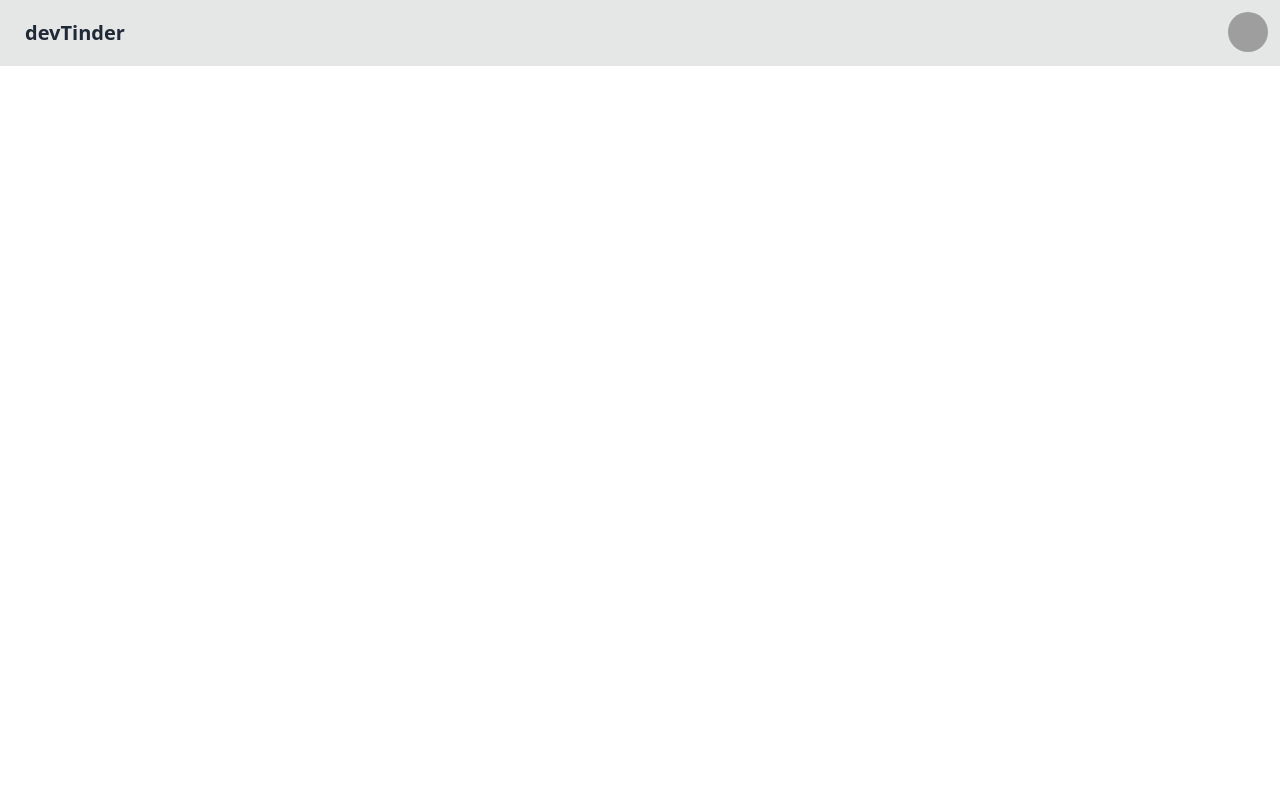
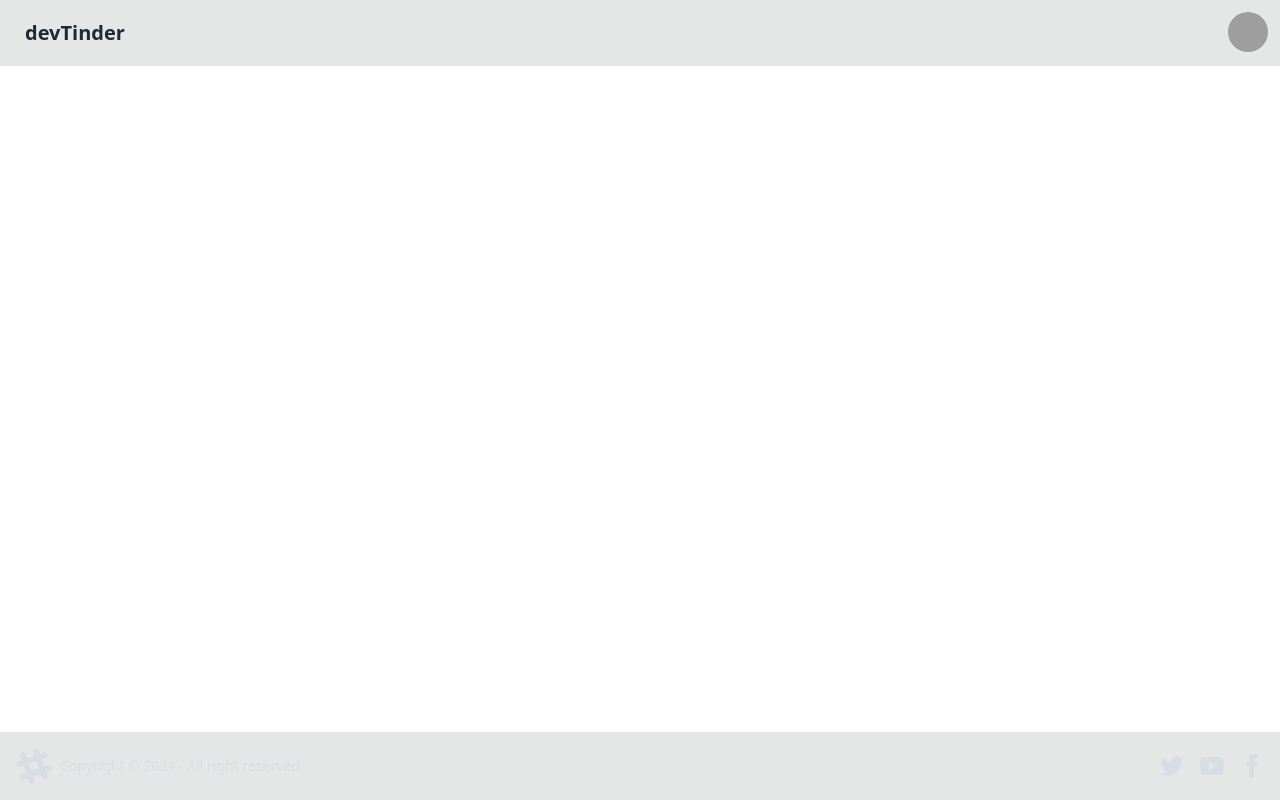
Before and after one commit to ankitTiwari2002/devTinder-frontend, a React (Vite) app: page / in a window 1280 px wide. Built offline with nearby package versions, Linux system fonts and the light colour scheme; grey boxes are pictures that could not be loaded.

Commit message:
created route and basic setup of project

```diff
--- a/package.json
+++ b/package.json
@@ -11,7 +11,8 @@
   },
   "dependencies": {
     "react": "^18.3.1",
-    "react-dom": "^18.3.1"
+    "react-dom": "^18.3.1",
+    "react-router-dom": "^7.1.1"
   },
   "devDependencies": {
     "@eslint/js": "^9.17.0",
--- a/src/App.jsx
+++ b/src/App.jsx
@@ -1,38 +1,19 @@
+import { BrowserRouter, Route, Routes } from "react-router-dom"
+import Body from "./Body"
+import Login from "./Login"
+import Profile from "./Profile"
 
 function App() {
   return (
     <>
-      <div>
-      <div className="navbar bg-base-300">
-  <div className="flex-1">
-    <a className="btn btn-ghost text-xl">devTinder</a>
-  </div>
-  <div className="flex-none gap-2">
-
-    <div className="dropdown dropdown-end">
-      <div tabIndex={0} role="button" className="btn btn-ghost btn-circle avatar">
-        <div className="w-10 rounded-full">
-          <img
-            alt="Tailwind CSS Navbar component"
-            src="https://img.daisyui.com/images/stock/photo-1534528741775-53994a69daeb.webp" />
-        </div>
-      </div>
-      <ul
-        tabIndex={0}
-        className="menu menu-sm dropdown-content bg-base-100 rounded-box z-[1] mt-3 w-52 p-2 shadow">
-        <li>
-          <a className="justify-between">
-            Profile
-            <span className="badge">New</span>
-          </a>
-        </li>
-        <li><a>Settings</a></li>
-        <li><a>Logout</a></li>
-      </ul>
-    </div>
-  </div>
-</div>
-      </div>
+    <BrowserRouter>
+      <Routes>
+          <Route path="/" element={<Body/>}>
+            <Route path="/login" element={<Login/>}/>
+            <Route path="/profile" element={<Profile/>}/>
+          </Route>
+      </Routes>
+    </BrowserRouter>
     </>
   )
 }
--- /dev/null
+++ b/src/Body.jsx
@@ -0,0 +1,15 @@
+import { Outlet } from "react-router-dom"
+import NavBar from "./NavBar"
+import Footer from "./Footer"
+
+const Body = () => {
+  return (
+    <div>
+        <NavBar/>
+        <Outlet/>
+        <Footer/>
+    </div>
+  )
+}
+
+export default Body
--- /dev/null
+++ b/src/Footer.jsx
@@ -0,0 +1,60 @@
+
+const Footer = () => {
+  return (
+<div>
+        <footer className="footer bg-base-300 text-neutral-content items-center p-4 fixed bottom-0">
+  <aside className="grid-flow-col items-center">
+    <svg
+      width="36"
+      height="36"
+      viewBox="0 0 24 24"
+      xmlns="http://www.w3.org/2000/svg"
+      fillRule="evenodd"
+      clipRule="evenodd"
+      className="fill-current">
+      <path
+        d="M22.672 15.226l-2.432.811.841 2.515c.33 1.019-.209 2.127-1.23 2.456-1.15.325-2.148-.321-2.463-1.226l-.84-2.518-5.013 1.677.84 2.517c.391 1.203-.434 2.542-1.831 2.542-.88 0-1.601-.564-1.86-1.314l-.842-2.516-2.431.809c-1.135.328-2.145-.317-2.463-1.229-.329-1.018.211-2.127 1.231-2.456l2.432-.809-1.621-4.823-2.432.808c-1.355.384-2.558-.59-2.558-1.839 0-.817.509-1.582 1.327-1.846l2.433-.809-.842-2.515c-.33-1.02.211-2.129 1.232-2.458 1.02-.329 2.13.209 2.461 1.229l.842 2.515 5.011-1.677-.839-2.517c-.403-1.238.484-2.553 1.843-2.553.819 0 1.585.509 1.85 1.326l.841 2.517 2.431-.81c1.02-.33 2.131.211 2.461 1.229.332 1.018-.21 2.126-1.23 2.456l-2.433.809 1.622 4.823 2.433-.809c1.242-.401 2.557.484 2.557 1.838 0 .819-.51 1.583-1.328 1.847m-8.992-6.428l-5.01 1.675 1.619 4.828 5.011-1.674-1.62-4.829z"></path>
+    </svg>
+    <p>Copyright © {new Date().getFullYear()} - All right reserved</p>
+  </aside>
+  <nav className="grid-flow-col gap-4 md:place-self-center md:justify-self-end">
+    <a>
+      <svg
+        xmlns="http://www.w3.org/2000/svg"
+        width="24"
+        height="24"
+        viewBox="0 0 24 24"
+        className="fill-current">
+        <path
+          d="M24 4.557c-.883.392-1.832.656-2.828.775 1.017-.609 1.798-1.574 2.165-2.724-.951.564-2.005.974-3.127 1.195-.897-.957-2.178-1.555-3.594-1.555-3.179 0-5.515 2.966-4.797 6.045-4.091-.205-7.719-2.165-10.148-5.144-1.29 2.213-.669 5.108 1.523 6.574-.806-.026-1.566-.247-2.229-.616-.054 2.281 1.581 4.415 3.949 4.89-.693.188-1.452.232-2.224.084.626 1.956 2.444 3.379 4.6 3.419-2.07 1.623-4.678 2.348-7.29 2.04 2.179 1.397 4.768 2.212 7.548 2.212 9.142 0 14.307-7.721 13.995-14.646.962-.695 1.797-1.562 2.457-2.549z"></path>
+      </svg>
+    </a>
+    <a>
+      <svg
+        xmlns="http://www.w3.org/2000/svg"
+        width="24"
+        height="24"
+        viewBox="0 0 24 24"
+        className="fill-current">
+        <path
+          d="M19.615 3.184c-3.604-.246-11.631-.245-15.23 0-3.897.266-4.356 2.62-4.385 8.816.029 6.185.484 8.549 4.385 8.816 3.6.245 11.626.246 15.23 0 3.897-.266 4.356-2.62 4.385-8.816-.029-6.185-.484-8.549-4.385-8.816zm-10.615 12.816v-8l8 3.993-8 4.007z"></path>
+      </svg>
+    </a>
+    <a>
+      <svg
+        xmlns="http://www.w3.org/2000/svg"
+        width="24"
+        height="24"
+        viewBox="0 0 24 24"
+        className="fill-current">
+        <path
+          d="M9 8h-3v4h3v12h5v-12h3.642l.358-4h-4v-1.667c0-.955.192-1.333 1.115-1.333h2.885v-5h-3.808c-3.596 0-5.192 1.583-5.192 4.615v3.385z"></path>
+      </svg>
+    </a>
+  </nav>
+</footer>
+</div>
+  )
+}
+
+export default Footer
--- /dev/null
+++ b/src/Login.jsx
@@ -0,0 +1,8 @@
+
+const Login = () => {
+  return (
+    <div>Login</div>
+  )
+}
+
+export default Login
--- /dev/null
+++ b/src/NavBar.jsx
@@ -0,0 +1,35 @@
+const NavBar = () => {
+  return (
+<div className="navbar bg-base-300">
+  <div className="flex-1">
+    <a className="btn btn-ghost text-xl">devTinder</a>
+  </div>
+  <div className="flex-none gap-2">
+
+    <div className="dropdown dropdown-end">
+      <div tabIndex={0} role="button" className="btn btn-ghost btn-circle avatar">
+        <div className="w-10 rounded-full">
+          <img
+            alt="Tailwind CSS Navbar component"
+            src="https://img.daisyui.com/images/stock/photo-1534528741775-53994a69daeb.webp" />
+        </div>
+      </div>
+      <ul
+        tabIndex={0}
+        className="menu menu-sm dropdown-content bg-base-100 rounded-box z-[1] mt-3 w-52 p-2 shadow">
+        <li>
+          <a className="justify-between">
+            Profile
+            <span className="badge">New</span>
+          </a>
+        </li>
+        <li><a>Settings</a></li>
+        <li><a>Logout</a></li>
+      </ul>
+    </div>
+  </div>
+</div>
+  )
+}
+
+export default NavBar
--- /dev/null
+++ b/src/Profile.jsx
@@ -0,0 +1,8 @@
+
+const Profile = () => {
+  return (
+    <div>Profile</div>
+  )
+}
+
+export default Profile
```
Also changed, not shown: 1 other file (tests, documents, lock files or other folders).
